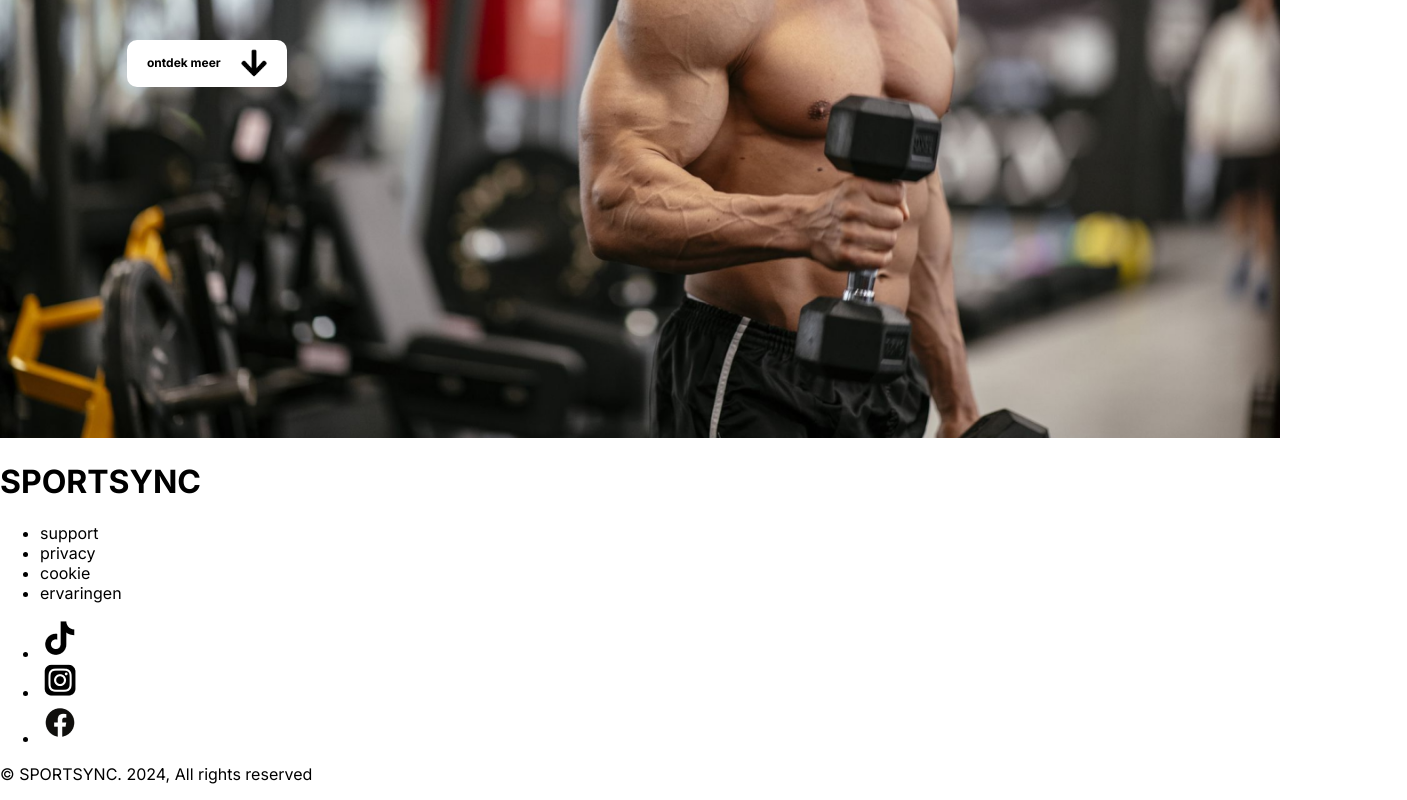
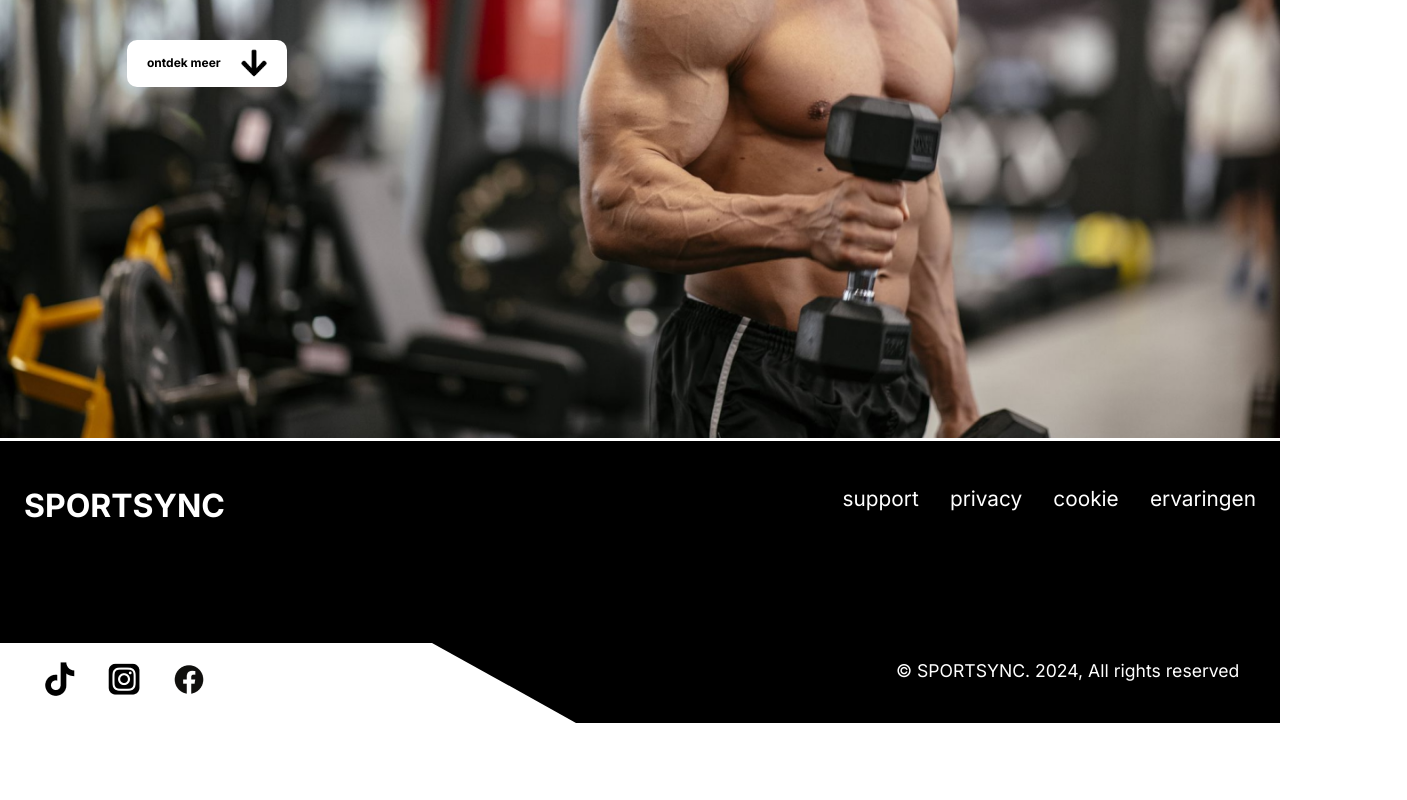
Before and after one commit to husseinomar19/SportSync, a Next.js app in the folder sportsync/: page / in a window 1280 px wide. Shown: the part 500-1300 px from the top of the page, 1407 px wide, since content can reach past the window. After the commit the page ends 1223 px from the top, so only its background shows below. Built offline with nearby package versions, Linux system fonts and the light colour scheme.

Commit message:
witte streep bij de shuine hoek bij footer weggehaald en scroll gefixt

```diff
--- a/sportsync/src/app/globals.css
+++ b/sportsync/src/app/globals.css
@@ -83,10 +83,8 @@ header{
     background-size: 100vw;
     background-position: center;
     height: 100vh;
-    width: 100vw;
 }
 .home_info{
-    width: 100%;
     height: 100%;
     display: flex;
     justify-content:flex-start;
--- a/sportsync/src/app/julian.css
+++ b/sportsync/src/app/julian.css
@@ -35,7 +35,7 @@
  justify-content: space-between;
 }
 .corner{
-    clip-path: polygon(0 0, 100% 0, 100% 100%, 0 0);
+    clip-path: polygon(0 0, 102% 0, 100% 100%, 0 0);
     background-color: black;
     width: 25%;
 }
--- a/sportsync/src/app/page.tsx
+++ b/sportsync/src/app/page.tsx
@@ -3,7 +3,7 @@ import Header from "./componeten/Header";
 import Footer from "./componeten/Footer";
 
 import "./globals.css";
-
+import "./julian.css";
 export default function Home() {
   return (
     <>
```
